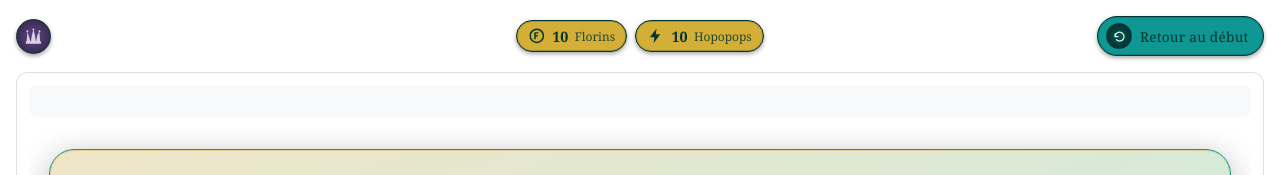
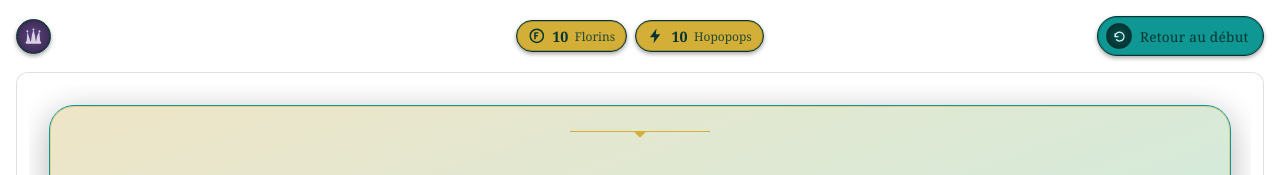
Before and after one commit to JeSuisCaroline/lumen-aquae, an Angular app: page /game in a window 1280 px wide. Shown: the top 175 px of the page. Built offline with nearby package versions, Linux system fonts and the light colour scheme; no server answers.

Commit message:
delete shadow inventory

```diff
--- a/src/app/features/game/game.component.html
+++ b/src/app/features/game/game.component.html
@@ -2,7 +2,6 @@
   <lumen-header></lumen-header>
 
   <section class="panel">
-    <lumen-inventory></lumen-inventory>
     <lumen-step></lumen-step>
   </section>
 
--- a/src/app/features/game/game.component.scss
+++ b/src/app/features/game/game.component.scss
@@ -36,10 +36,6 @@ lumen-header {
   overflow: hidden;
 }
 
-lumen-inventory {
-  flex: 0 0 auto;
-}
-
 lumen-step {
   flex: 1 1 auto;
   min-height: 0;
--- a/src/app/features/game/game.component.ts
+++ b/src/app/features/game/game.component.ts
@@ -1,13 +1,12 @@
 import {CommonModule} from '@angular/common';
 import {Component} from '@angular/core';
-import {InventoryComponent} from '../inventory/inventory.component';
 import {StepComponent} from '../step/step.component';
 import {HeaderComponent} from '../header/header.component';
 
 @Component({
   selector: 'lumen-game',
   standalone: true,
-  imports: [CommonModule, HeaderComponent, InventoryComponent, StepComponent],
+  imports: [CommonModule, HeaderComponent, StepComponent],
   templateUrl: './game.component.html',
   styleUrls: ['./game.component.scss'],
 })
--- a/src/app/features/inventory/inventory.component.html
+++ /dev/null
@@ -1,3 +0,0 @@
-<div class="inventory-info">
-  <!-- TODO: inventaire d'objets (à venir). Les Florins/Hopopops sont affichés par lumen-player-status. -->
-</div>
--- a/src/app/features/inventory/inventory.component.scss
+++ /dev/null
@@ -1,27 +0,0 @@
-.inventory-info {
-  display: flex;
-  gap: 2rem;
-  padding: 1rem;
-  background-color: #f8f9fa;
-  border-radius: 8px;
-  flex-wrap: wrap;
-
-  .stat {
-    display: flex;
-    flex-direction: row;
-    gap: 0.5rem;
-    justify-content: center;
-
-    .label {
-      font-size: 0.875rem;
-      color: #666;
-      font-weight: 500;
-    }
-
-    .value {
-      font-size: 1.5rem;
-      font-weight: bold;
-      color: #333;
-    }
-  }
-}
--- a/src/app/features/inventory/inventory.component.ts
+++ /dev/null
@@ -1,14 +0,0 @@
-import { Component, inject } from '@angular/core';
-import { CommonModule } from '@angular/common';
-import { GameService } from '../../core/services/game/game.service';
-
-@Component({
-  selector: 'lumen-inventory',
-  standalone: true,
-  imports: [CommonModule],
-  templateUrl: './inventory.component.html',
-  styleUrls: ['./inventory.component.scss']
-})
-export class InventoryComponent {
-  gameService = inject(GameService);
-}
```
Also changed, not shown: 2 other files (tests, documents, lock files or other folders).
